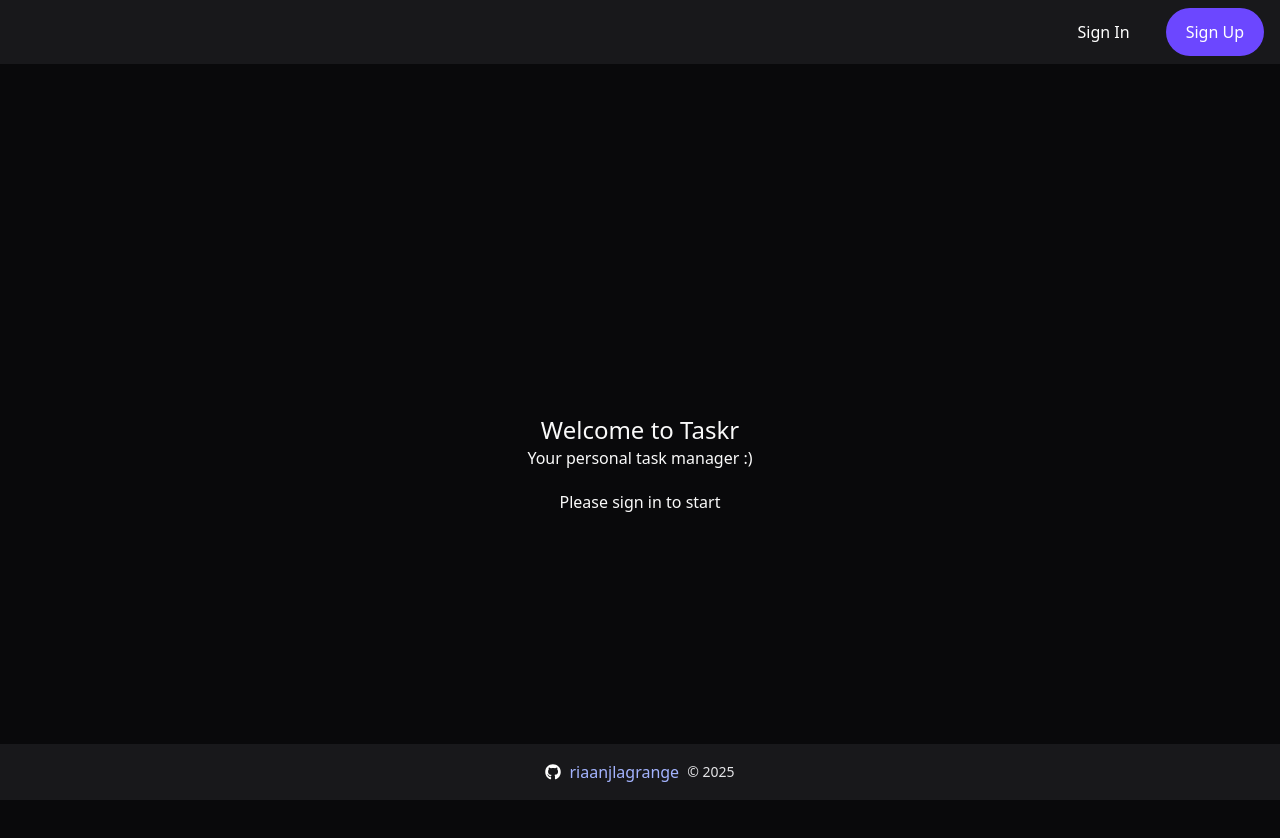
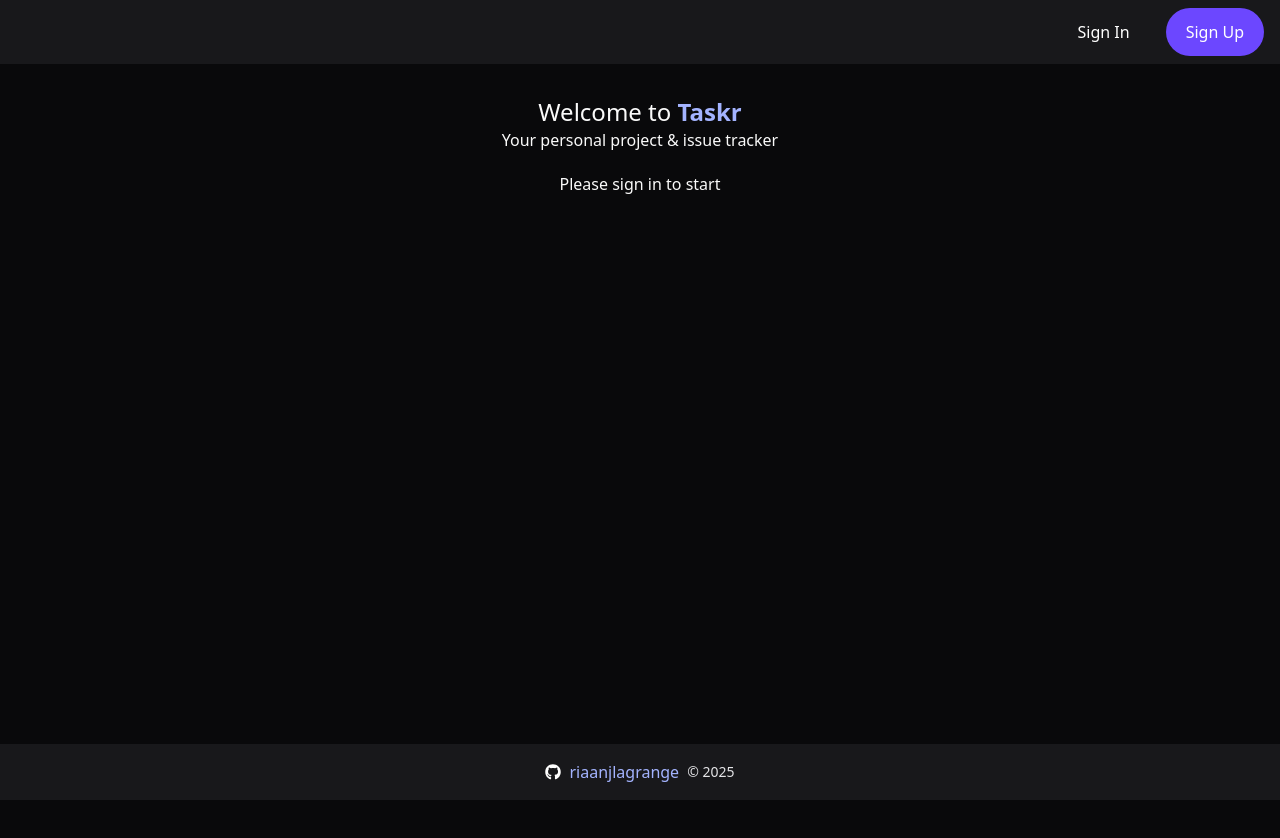
Before and after one commit to riaanjlagrange/taskr, a Next.js app: page / in a window 1280 px wide. Shown: the top 838 px of the page. After the commit the page ends 800 px from the top, so only its background shows below. Built offline with nearby package versions, Linux system fonts and the light colour scheme; no server answers.

Commit message:
Update home page hero

```diff
--- a/src/app/page.tsx
+++ b/src/app/page.tsx
@@ -9,21 +9,28 @@ export default async function Home() {
   // greeting based on auth state
   const greeting = () => {
     if (user) return (
-      <Link href="/projects">
-	<Button variant="outline">View my Projects</Button>
-      </Link>
+      <div className="flex gap-2">
+	<Link href="/projects/new">
+	  <Button>Create Project</Button>
+	</Link>
+	<Link href="/projects">
+	  <Button variant="secondary">View Projects</Button>
+	</Link>
+      </div>
     )
     return <p>Please sign in to start</p>
   }
 
   // else if user is signed in, show this
   return (
-    <main className="flex flex-col items-center justify-center w-full h-screen">
-      <h1 className="text-2xl">
-	Welcome to Taskr
-      </h1>
-      <p className="mb-5">Your personal task manager :)</p>
-      {greeting()}
+    <main className="lg:max-w-[50vw] md:max-w-[65vw] max-w-[80vw] mx-auto pt-8">
+      <section className="w-full flex flex-col items-center justify-center">
+	<h1 className="text-2xl">
+	  Welcome to <span className="text-indigo-300 font-bold">Taskr</span>
+	</h1>
+	<p className="mb-5">Your personal project & issue tracker</p>
+	{greeting()}
+      </section>
     </main>
   );
 }
--- a/src/components/project-list.tsx
+++ b/src/components/project-list.tsx
@@ -31,7 +31,6 @@ export default function ProjectList({ initialProjects }: { initialProjects: Proj
     })
   }
 
-
   return (
     <section className="w-full">
       <h1 className="text-xl font-bold mb-4">My Projects</h1>
```
